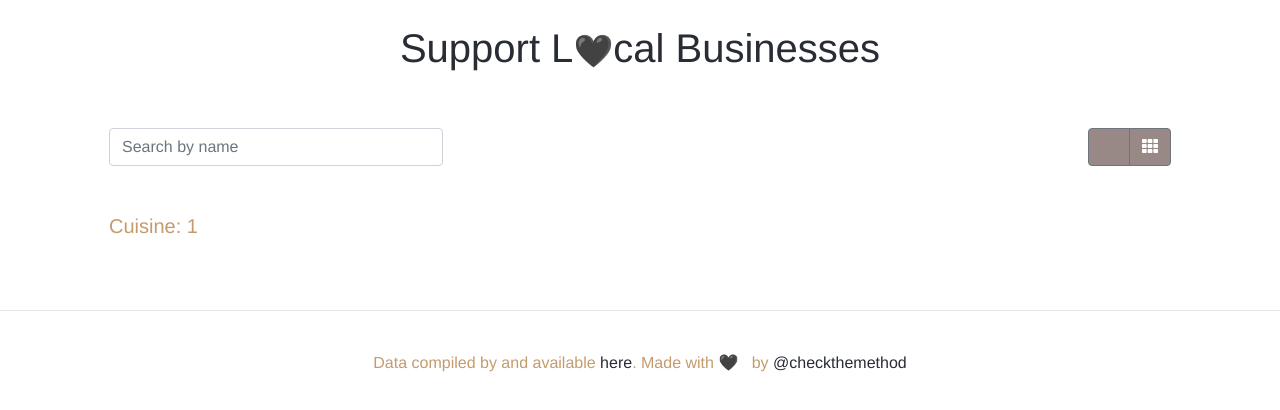
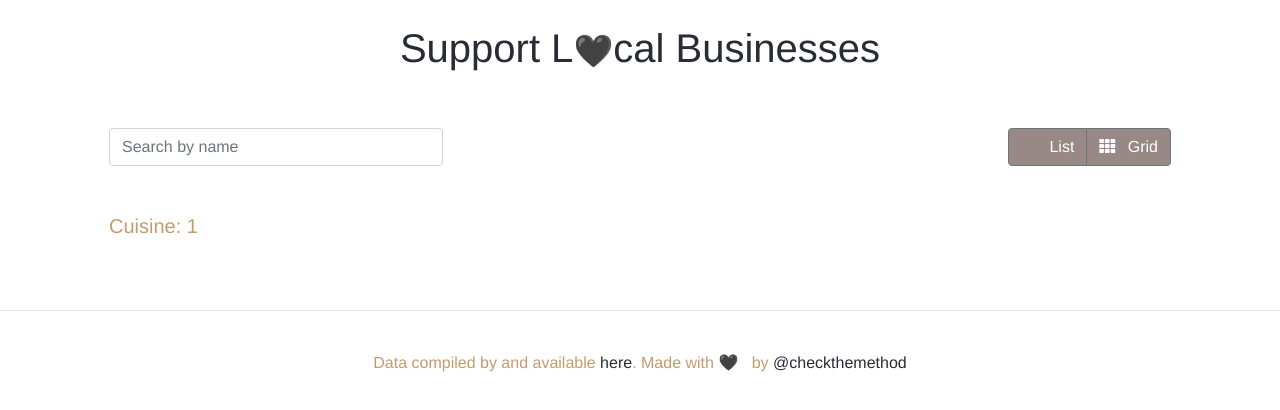
Before and after one commit to checkthemethod/support-local, a React (Create React App) app: page /cuisine/1 in a window 1280 px wide. Shown: the top 410 px of the page. Built offline with nearby package versions, Linux system fonts and the light colour scheme; a web font is replaced by a local one.

Commit message:
Adds text to toggle button

```diff
--- a/src/components/ButtonGroup.js
+++ b/src/components/ButtonGroup.js
@@ -7,14 +7,14 @@ const ButtonGroup = ({ toggleView }) => (
       className="btn btn-secondary"
       onClick={() => toggleView("list")}
     >
-      <i className="far fa-list"></i>
+      <i className="far fa-list mr-2"></i>{"  "}List
     </button>
     <button
       type="button"
       className="btn btn-secondary"
       onClick={() => toggleView("grid")}
     >
-      <i className="fa fa-th"></i>
+      <i className="fa fa-th mr-2"></i> Grid
     </button>
     {/* <button
                 type="button"
```
